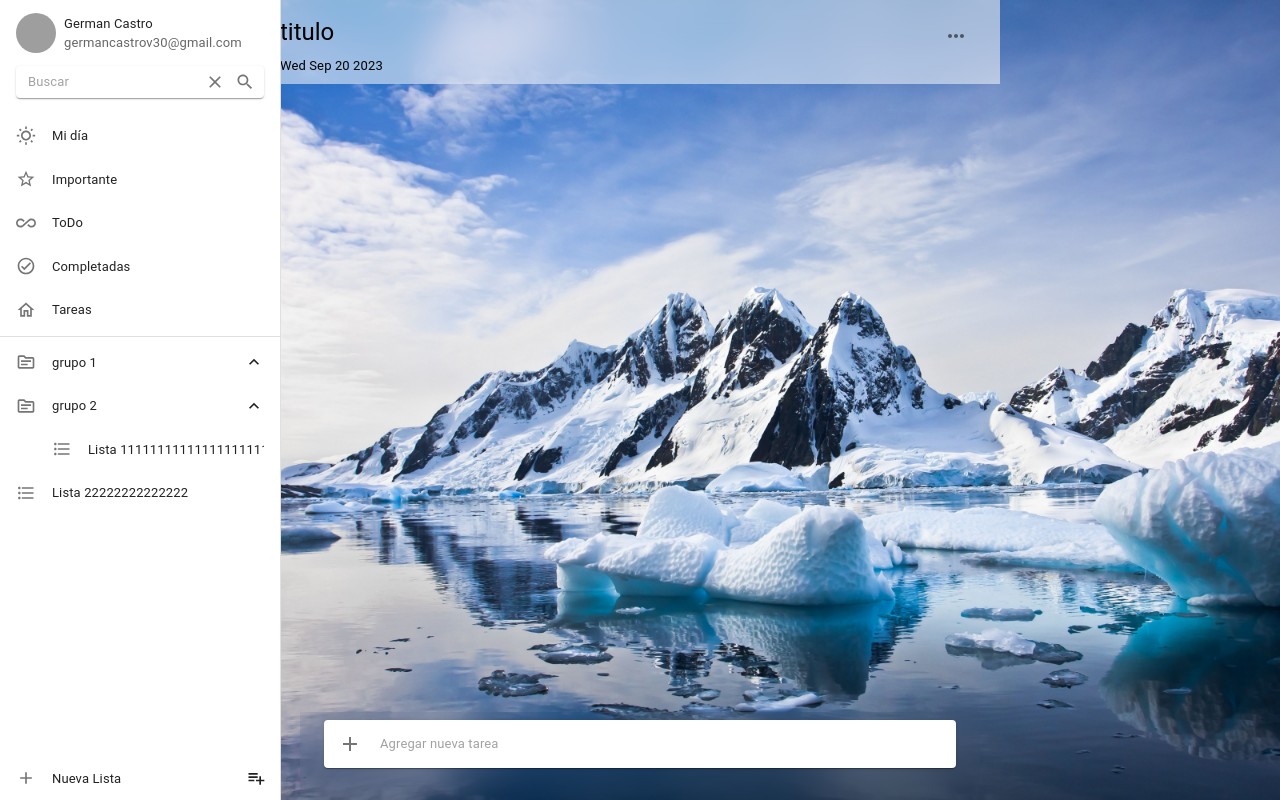
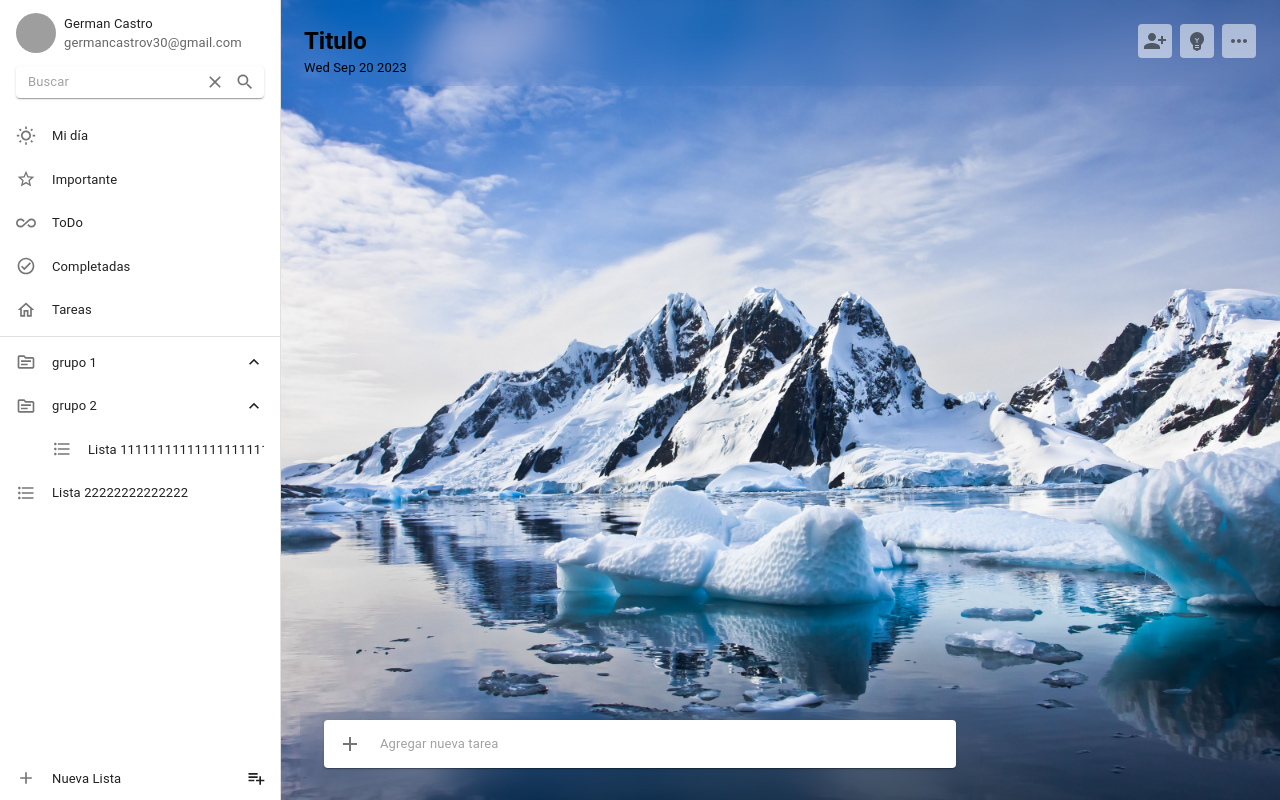
Before and after one commit to zovalger/to_do_app, a Next.js app: page /dashboard in a window 1280 px wide. Built offline with nearby package versions, Linux system fonts and the light colour scheme; grey boxes are pictures that could not be loaded.

Commit message:
header list

```diff
--- a/src/components/ListHeader/ButtonMoreOptionsListHeader.tsx
+++ b/src/components/ListHeader/ButtonMoreOptionsListHeader.tsx
@@ -1,137 +1,161 @@
-import React from "react";
+import React, { useState } from "react";
+import { FormatListBulletedOutlined } from "@mui/icons-material";
+import DriveFileRenameOutlineIcon from "@mui/icons-material/DriveFileRenameOutline";
+import AccountCircleIcon from "@mui/icons-material/AccountCircle";
+import PlaylistRemoveIcon from "@mui/icons-material/PlaylistRemove";
+import PlaylistAddIcon from "@mui/icons-material/PlaylistAdd";
+import PrintIcon from "@mui/icons-material/Print";
+import EmailIcon from "@mui/icons-material/Email";
+import PushPinIcon from "@mui/icons-material/PushPin";
+import LibraryAddIcon from "@mui/icons-material/LibraryAdd";
+import Divider from "@mui/material/Divider";
+import DeleteIcon from "@mui/icons-material/Delete";
 
-import { useState } from "react";
 import IconButton from "@mui/material/IconButton";
 import MoreHorizOutlinedIcon from "@mui/icons-material/MoreHorizOutlined";
-import DeleteOutlineOutlinedIcon from "@mui/icons-material/DeleteOutlineOutlined";
-import Button from "@mui/material/Button";
-import Dialog from "@mui/material/Dialog";
-import DialogActions from "@mui/material/DialogActions";
-import DialogContent from "@mui/material/DialogContent";
 import { ListItemIcon, Menu, MenuItem } from "@mui/material";
 
-import { getNameList,  } from "@/app/helper/List.helper";
-
+import { getNameList } from "@/app/helper/List.helper";
 
 const ButtonMoreOptionsListHeader = () => {
-	// const { lists, setLists, listSelected } = useListAndGroupContext();
-	// const { tasks, setTasks } = useTaskContext();
+	// ****************** Menu Desplegable de opciones ******************
 
-	// **************************** menu desplegable ****************************
-	const [anchorEl, setAnchorEl] = useState<null | HTMLElement>(null);
+	const [anchorEl, setAnchorEl] = React.useState<null | HTMLElement>(null);
+	const openMoreOptions = Boolean(anchorEl);
 
-	const openMoreButton = Boolean(anchorEl);
-
-	const handleClickMoreButton = (event: React.MouseEvent<HTMLButtonElement>) =>
+	// todo: agregar accesibilidad para el movil (mantener pulsado)
+	const handleClickOpen = (
+		event: React.MouseEvent<HTMLButtonElement | HTMLDivElement>
+	) => {
+		event.preventDefault();
+		event.stopPropagation();
 		setAnchorEl(event.currentTarget);
-
-	const handleCloseMoreButton = () => setAnchorEl(null);
-
-	// **************************** menu eliminar ****************************
-
-	const [openConfirmDelete, setOpenConfirmDelete] = useState(false);
-
-	const handleClickOpenConfirmDelete = () => {
-		setOpenConfirmDelete(true);
 	};
 
-	const handleCloseConfirmDelete = () => {
-		setOpenConfirmDelete(false);
+	const handleCloseMoreOptions = () => {
+		setAnchorEl(null);
+	};
+	// ****************** Cambio de nombre ******************
+
+	const handleSubmit = async () => {
+		// const newGroup = await updateListGroup(_id, { ...data, title: inputValue });
+		// const newGroupsList = listGroups.map((g) => (g._id === _id ? newGroup : g));
+		// setListGroups(newGroupsList);
+		// setListGroupsLocalStorage(newGroupsList);
+		// handleResetRename();
 	};
 
-	const handleDelete = async () => {
-		// if (!listSelected) return;
+	/* ************************* Agregar/quitar listas ****************************** */
 
-		// const newLists = await deleteList(lists, listSelected);
+	const [openListContened, setOpenListContened] = React.useState(false);
 
-		// setLists(newLists);
-
-		// const newTasks = await deleteTaskByListId(tasks, listSelected);
-
-		// setTasks(newTasks);
-
-		// handleCloseConfirmDelete();
+	const handleCloseListContened = () => {
+		setOpenListContened(false);
 	};
 
-	// **************************** render ****************************
+	// ****************** Eliminacion ******************
 
-	// if (!listSelected) return <></>;
+	const handleDeleteGroup = async () => {
+		// todo: eliminar grupo
+		// const newGroupsList = await deleteListGroup(listGroups, _id);
+		// setListGroups(newGroupsList);
+	};
 
-	const title =  "22222" // getNameList(lists, listSelected);
+	const onClick = () => {
+		// setListSelected(_id);
+		// handleAsidePanelToggle()
+	};
+
+	const title = "22222"; // getNameList(lists, listSelected);
 
 	return (
 		<>
-			<IconButton onClick={handleClickMoreButton} sx={{ borderRadius: 0 }}>
+			<IconButton
+				onClick={handleClickOpen}
+				sx={{ bgcolor: "#fff0" }}
+				size="small"
+			>
 				<MoreHorizOutlinedIcon />
 			</IconButton>
 
 			<Menu
-				id="More-option-list"
+				id="basic-menu"
 				anchorEl={anchorEl}
-				open={openMoreButton}
-				onClose={handleCloseMoreButton}
+				anchorOrigin={{
+					vertical: "top",
+					horizontal: "center",
+				}}
+				transformOrigin={{
+					vertical: "bottom",
+					horizontal: "center",
+				}}
+				open={openMoreOptions}
+				onClose={handleCloseMoreOptions}
 				MenuListProps={{
 					"aria-labelledby": "basic-button",
 				}}
-				anchorOrigin={{
-					vertical: "bottom",
-					horizontal: "right",
-				}}
-				transformOrigin={{
-					vertical: "top",
-					horizontal: "right",
-				}}
 			>
-				{/* // todo: hacer que el boton cambiar nombre funcione */}
-				{/* <MenuItem
-					onClick={() => {
-						// handleCloseMoreButton();
-						// handleClickOpenConfirmDelete();
-					}}
-				>
+				<MenuItem>
 					<ListItemIcon>
-						<DriveFileRenameOutlineOutlinedIcon fontSize="small" />
+						<DriveFileRenameOutlineIcon fontSize="small" />
 					</ListItemIcon>
-					Cambiar nombre
-				</MenuItem> */}
+					Cambiar el nombre de la lista
+				</MenuItem>
 
-				<MenuItem
-					onClick={() => {
-						handleCloseMoreButton();
-						handleClickOpenConfirmDelete();
-					}}
-				>
+				<MenuItem>
 					<ListItemIcon>
-						<DeleteOutlineOutlinedIcon fontSize="small" />
+						<AccountCircleIcon fontSize="small" />
+					</ListItemIcon>
+					Compartir la lista
+				</MenuItem>
+
+				<MenuItem>
+					<ListItemIcon>
+						<PlaylistAddIcon fontSize="small" />
+					</ListItemIcon>
+					Mover la lista a…
+				</MenuItem>
+
+				<MenuItem>
+					<ListItemIcon>
+						<PlaylistRemoveIcon fontSize="small" />
+					</ListItemIcon>
+					Quitar del grupo
+				</MenuItem>
+				<MenuItem>
+					<ListItemIcon>
+						<PrintIcon fontSize="small" />
+					</ListItemIcon>
+					Imprimir esta lista
+				</MenuItem>
+				<MenuItem>
+					<ListItemIcon>
+						<EmailIcon fontSize="small" />
+					</ListItemIcon>
+					Enviar lista por correo electrónico
+				</MenuItem>
+				<MenuItem>
+					<ListItemIcon>
+						<PushPinIcon fontSize="small" />
+					</ListItemIcon>
+					Anclar a inicio
+				</MenuItem>
+				<MenuItem>
+					<ListItemIcon>
+						<LibraryAddIcon fontSize="small" />
+					</ListItemIcon>
+					Duplicar lista
+				</MenuItem>
+
+				<Divider />
+
+				<MenuItem sx={{ color: "red" }}>
+					<ListItemIcon sx={{ color: "red" }}>
+						<DeleteIcon fontSize="small" />
 					</ListItemIcon>
 					Eliminar lista
 				</MenuItem>
 			</Menu>
-
-			<Dialog
-				open={openConfirmDelete}
-				onClose={handleCloseConfirmDelete}
-				aria-labelledby="alert-dialog-title"
-				aria-describedby="alert-dialog-description"
-			>
-				{/* <DialogTitle id="alert-dialog-title" >
-					Seguro que quiere eliminar {title}
-				</DialogTitle> */}
-				<DialogContent>
-					{/* <DialogContentText id="alert-dialog-description">
-					Seguro que quiere eliminar {title}
-					</DialogContentText> */}
-					{`Seguro que quiere eliminar "${title}"`}
-				</DialogContent>
-				<DialogActions>
-					<Button onClick={handleCloseConfirmDelete} autoFocus>
-						Cancelar
-					</Button>
-					<Button onClick={handleDelete} color="error">
-						Eliminar
-					</Button>
-				</DialogActions>
-			</Dialog>
 		</>
 	);
 };
--- a/src/components/ListHeader/TitleListHeader.tsx
+++ b/src/components/ListHeader/TitleListHeader.tsx
@@ -64,9 +64,14 @@ const TitleListHeader = () => {
 			}}
 		/>
 	) : (
-		<Typography onClick={() => handleClickTitle()} variant="h5" component="div">
+		<Typography
+			onClick={() => handleClickTitle()}
+			variant="h5"
+			component="div"
+			sx={{ fontWeight: 600 }}
+		>
 			{
-				"titulo " //title
+				"Titulo " //title
 			}
 		</Typography>
 	);
--- a/src/components/ListHeader/index.tsx
+++ b/src/components/ListHeader/index.tsx
@@ -3,15 +3,18 @@ import Box from "@mui/material/Box";
 import IconButton from "@mui/material/IconButton";
 import MenuIcon from "@mui/icons-material/Menu";
 import Typography from "@mui/material/Typography";
+import PersonAddAlt1Icon from "@mui/icons-material/PersonAddAlt1";
+import EmojiObjectsIcon from "@mui/icons-material/EmojiObjects";
 
-import { TaskPanelWidth, ToDoNavWidth } from "@/config/UISettings";
 import TitleListHeader from "./TitleListHeader";
 import ButtonMoreOptionsListHeader from "./ButtonMoreOptionsListHeader";
+import { useAppSelector } from "@/redux/store";
 
 const ListHeader = () => {
 	// const { handleAsidePanelToggle } = useGlobalContext();
 	// const { listSelected } = useListAndGroupContext();
 	// const {taskEditing} = useTaskContext()
+	const UI_Settings = useAppSelector((e) => e.UI_Settings);
 
 	// **************************** render ****************************
 
@@ -29,26 +32,51 @@ const ListHeader = () => {
 
 					top: 0,
 
-					ml: { xs: 0, sm: `${ToDoNavWidth}px` },
-					mr: { xs: 0, sm: taskEditing ? `${TaskPanelWidth}px` : "" },
+					ml: { xs: 0, sm: `${UI_Settings.leftPanelWitdh}px` },
+					mr: {
+						xs: 0,
+						sm: UI_Settings.rightPanelOpen
+							? `${UI_Settings.rightPanelWitdh}px`
+							: "",
+					},
 
 					px: 3,
 					pb: 1,
+					pt: 1,
 					backdropFilter: "blur(16px)",
-					bgcolor: "#fff8",
+					// bgcolor: "#fff8",
 				}}
 				// boxShadow={3}
 			>
 				<Box sx={{ display: { xs: "block", sm: "none" } }}>
-					<IconButton edge="start">
+					<IconButton edge="start" sx={{ borderRadius: 1 }} size="small">
 						<MenuIcon />
 					</IconButton>
 				</Box>
 
-				<Box sx={{ display: "flex", pt: { xs: 0, sm: 2 } }}>
+				<Box
+					sx={{ display: "flex", alignItems: "center", pt: { xs: 0, sm: 2 } }}
+				>
 					<TitleListHeader />
 
-					<Box sx={{ ml: "auto" }}>
+					<Box
+						sx={{
+							ml: "auto",
+							".MuiButtonBase-root": {
+								ml: 1,
+								borderRadius: 1,
+								bgcolor: "#fff8",
+							},
+						}}
+					>
+						<IconButton size="small">
+							<PersonAddAlt1Icon />
+						</IconButton>
+
+						<IconButton size="small">
+							<EmojiObjectsIcon />
+						</IconButton>
+
 						<ButtonMoreOptionsListHeader />
 					</Box>
 				</Box>
```
